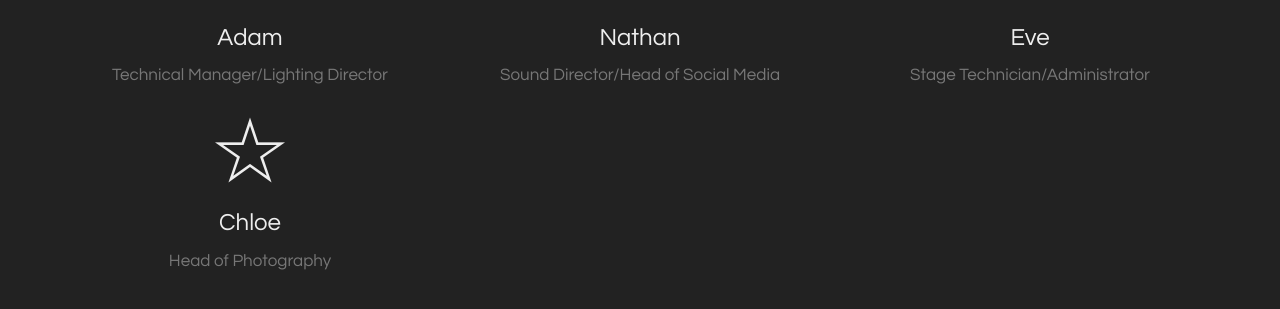
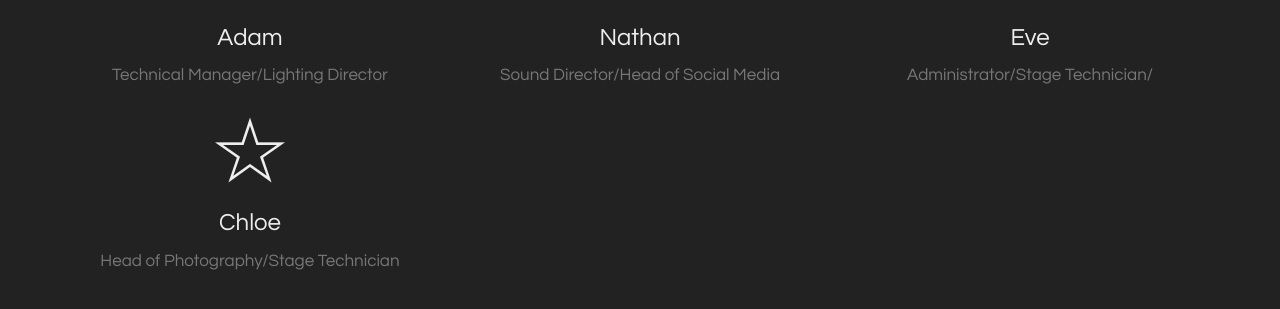
Before and after one commit to IWantEvents/iwantevents.github.com, a plain HTML site: page index.html in a window 1280 px wide. Shown: the part 2061-2370 px from the top of the page. Drawn offline with nearby package versions, Linux system fonts and the light colour scheme.

Commit message:
Job Update 2

```diff
--- a/index.html
+++ b/index.html
@@ -220,14 +220,14 @@
                     <div class="feature">
                         <i class="icon-lg ion-ios-star-outline wow fadeIn" data-wow-delay=".3s"></i>
                         <h3>Eve</h3>
-                        <p class="text-muted">Stage Technician/Administrator</p>
+                        <p class="text-muted">Administrator/Stage Technician/</p>
                     </div>
                 </div>
                 <div class="col-lg-4 col-md-4 text-center">
                     <div class="feature">
                         <i class="icon-lg ion-ios-star-outline wow fadeIn" data-wow-delay=".3s"></i>
                         <h3>Chloe</h3>
-                        <p class="text-muted">Head of Photography</p>
+                        <p class="text-muted">Head of Photography/Stage Technician</p>
                     </div>
                 </div>
             </div>
```
